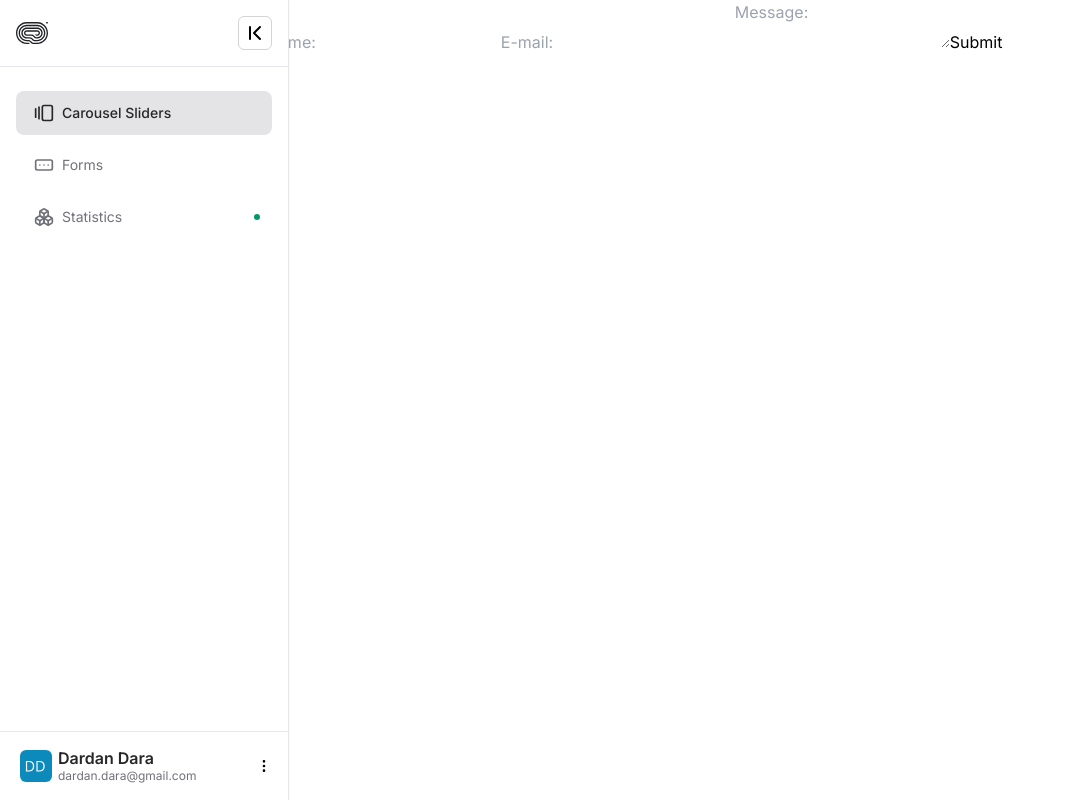
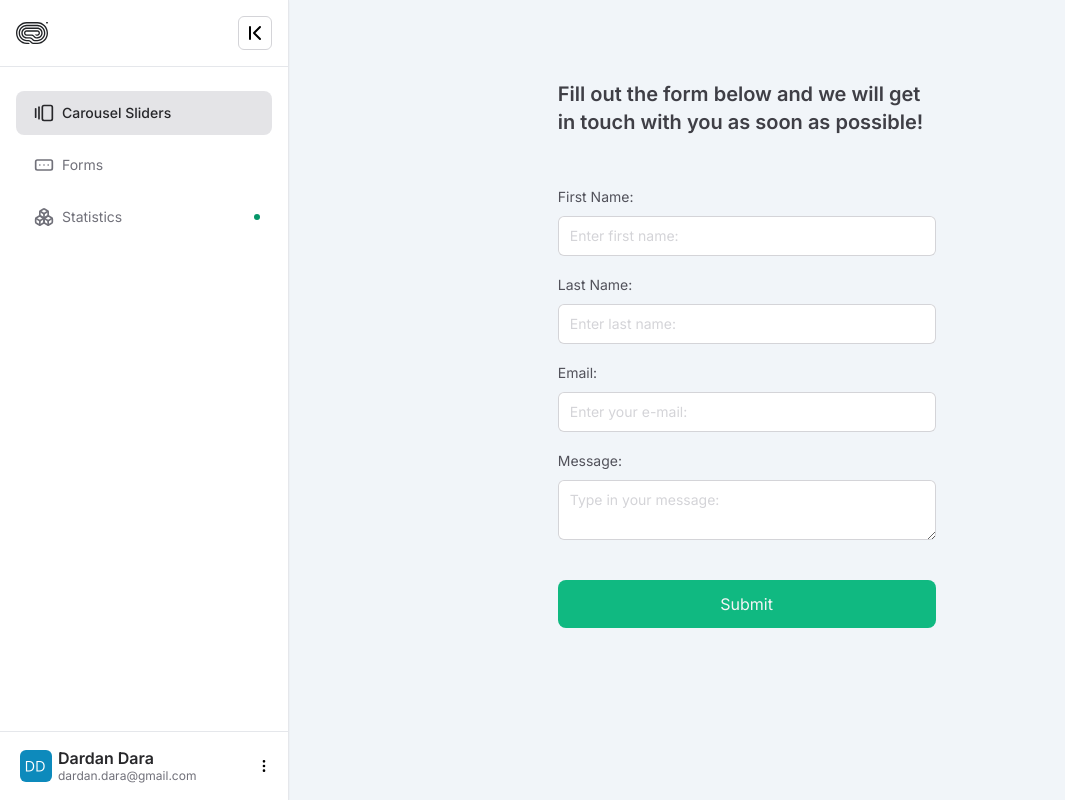
Before and after one commit to dardan8/tailwind-components, a Next.js app: page /forms in a window 1280 px wide. Shown: the whole page, without its empty margins (0-1065 px from the left). Built offline with nearby package versions, Linux system fonts and the light colour scheme.

Commit message:
style form inputs

```diff
--- a/app/components/ContactForm.tsx
+++ b/app/components/ContactForm.tsx
@@ -2,38 +2,95 @@
 import { FormEvent, useState } from "react";
 
 const ContactForm = () => {
-  const [name, setName] = useState("");
+  const [fname, setFname] = useState("");
+  const [lname, setLname] = useState("");
+
   const [email, setEmail] = useState("");
   const [message, setMessage] = useState("");
 
   const onSubmit = (e: FormEvent) => {
     e.preventDefault();
-    console.log("Data:" + name, email, message);
+    console.log("Data:" + fname, lname, email, message);
   };
 
   return (
-    <form onSubmit={onSubmit}>
-      <label htmlFor='name'>Name: </label>
+    <form onSubmit={onSubmit} className='flex flex-col gap-4 w-full '>
+      <div className='flex flex-col gap-2'>
+        <label htmlFor='fname'>
+          <span className='text-sm  text-zinc-600'>First Name:</span>
+        </label>
         <input
           type='text'
-        placeholder='Name:'
-        value={name}
-        onChange={(e) => setName(e.target.value)}
-        id='name'
+          placeholder='Enter first name:'
+          value={fname}
+          onChange={(e) => setFname(e.target.value)}
+          id='fname'
+          name='fname'
+          className='text-sm rounded-md py-2.5 px-3 text-zinc-600
+          ring-1 ring-inset ring-zinc-300 placeholder:text-zinc-300
+          placeholder:text-sm focus:ring-2
+          focus:ring-inset focus:ring-emerald-600 focus:outline-none'
         />
-
+      </div>
+      <div className='flex flex-col gap-2'>
+        <label htmlFor='lname'>
+          <span className='text-sm text-zinc-600'>Last Name:</span>
+        </label>
+        <input
+          type='text'
+          placeholder='Enter last name:'
+          value={lname}
+          onChange={(e) => setLname(e.target.value)}
+          id='lname'
+          name='lname'
+          className='text-sm rounded-md py-2.5 px-3 text-zinc-600
+          ring-1 ring-inset ring-zinc-300 placeholder:text-zinc-300
+          placeholder:text-sm focus:ring-2
+          focus:ring-inset focus:ring-emerald-600 focus:outline-none'
+        />
+      </div>
+      <div className='flex flex-col gap-2'>
+        <label htmlFor='email'>
+          <span className='text-sm text-zinc-600'>Email:</span>
+        </label>
         <input
           type='email'
-        placeholder='E-mail:'
+          placeholder='Enter your e-mail:'
           value={email}
+          name='email'
+          id='email'
           onChange={(e) => setEmail(e.target.value)}
+          className='text-sm rounded-md py-2.5 px-3 text-zinc-600
+          ring-1 ring-inset ring-zinc-300 placeholder:text-zinc-300
+          placeholder:text-sm focus:ring-2
+          focus:ring-inset focus:ring-emerald-600 focus:outline-none'
         />
+      </div>
+      <div className='flex flex-col gap-2'>
+        <label htmlFor='message'>
+          <span className='text-sm text-zinc-600'>Message:</span>
+        </label>
         <textarea
-        placeholder='Message:'
+          placeholder='Type in your message:'
           value={message}
+          name='message'
+          id='message'
           onChange={(e) => setMessage(e.target.value)}
+          className='text-sm rounded-md py-2.5 px-3 text-zinc-600
+          ring-1 ring-inset ring-zinc-300 placeholder:text-zinc-300
+          placeholder:text-sm focus:ring-2
+          focus:ring-inset focus:ring-emerald-600 focus:outline-none'
         />
-      <button type='submit'>Submit</button>
+      </div>
+
+      <button
+        type='submit'
+        className='w-full h-12 px-6 mt-6 text-zinc-100
+        transition-colors duration-150 bg-emerald-500
+        rounded-lg focus:shadow-outline hover:bg-emerald-600'
+      >
+        Submit
+      </button>
     </form>
   );
 };
--- a/app/forms/page.tsx
+++ b/app/forms/page.tsx
@@ -3,8 +3,14 @@ import ContactForm from "../components/ContactForm";
 
 const page = () => {
   return (
-    <div>
-      <ContactForm />
+    <div className='flex items-start justify-center p-20 bg-slate-100 min-h-screen'>
+      <div className='flex flex-col w-5/12 '>
+        <h1 className='text-xl font-semibold  text-zinc-700 mb-12'>
+          Fill out the form below and we will get in touch with you as soon as
+          possible!
+        </h1>
+        <ContactForm />
+      </div>
     </div>
   );
 };
--- a/app/layout.tsx
+++ b/app/layout.tsx
@@ -44,7 +44,7 @@ export default function RootLayout({
               <SidebarItem icon={<Boxes size={20} />} text='Statistics' alert />
             </Sidebar>
           </div>
-          <div className={` ${expanded ? "w-5/6" : "w-[95%]"}`}>{children}</div>
+          <div className={`${expanded ? "w-5/6" : "w-[95%]"}`}>{children}</div>
         </div>
       </body>
     </html>
--- a/app/page.tsx
+++ b/app/page.tsx
@@ -8,8 +8,8 @@ export default function Home() {
   const expanded = useContext(SidebarContext);
 
   return (
-    <main className={`flex bg-slate-500z z-0 h-full`}>
-      <div className='flex flex-wrap '>
+    <main className={`flex bg-slate-500 z-0 h-full w-full`}>
+      <div className='flex flex-wrap w-full'>
         <Card />
       </div>
     </main>
--- a/app/sliders/page.tsx
+++ b/app/sliders/page.tsx
@@ -20,7 +20,7 @@ const page = () => {
 
   return (
     <div
-      className={`bg-slate-100 min-h-screen flex items-center justify-center p-5`}
+      className={`bg-slate-100 min-h-screen flex items-center justify-center p-5 w-full`}
     >
       <Slider slides={images.slides} />
     </div>
```
Lines whose indentation alone changed are shown as unchanged.
